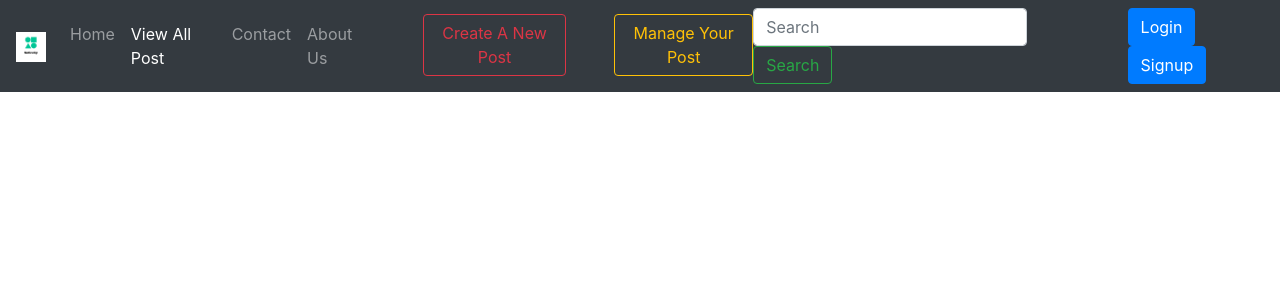
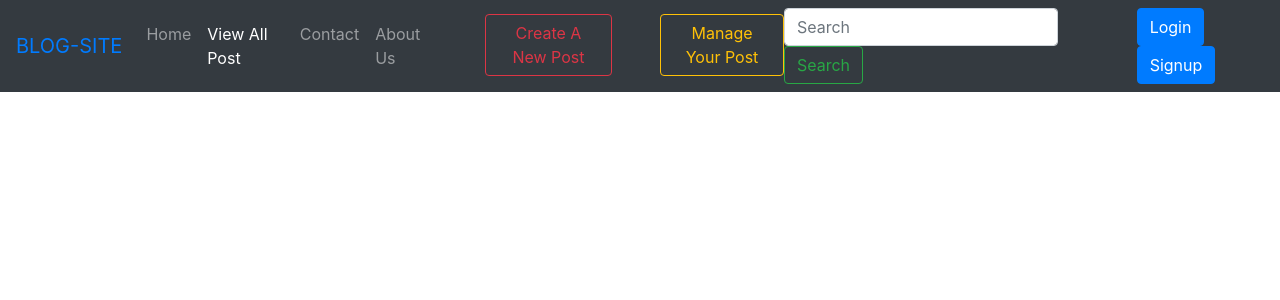
Before and after one commit to santoshkpatro/blogsite-one, a Django app: page /blog/ in a window 1280 px wide. Shown: the top 300 px of the page. Run offline with Django 3.2, Linux system fonts and the light colour scheme; data that the repository does not hold is empty; some libraries are stand-ins or nearby versions.

Commit message:
Logo replaced with text

```diff
--- a/templates/base.html
+++ b/templates/base.html
@@ -19,7 +19,7 @@
 <body>
   <!-- navbar -->
   <nav class="navbar navbar-expand-lg navbar-dark bg-dark">
-    <a class="navbar-brand" href="#"><img src="{% static '../static/images/logo.png' %}" alt="My logo" height="30"></a>
+    <a class="navbar-brand text-primary" href="#">BLOG-SITE</a>
     <button class="navbar-toggler" type="button" data-toggle="collapse" data-target="#navbarSupportedContent"
       aria-controls="navbarSupportedContent" aria-expanded="false" aria-label="Toggle navigation">
       <span class="navbar-toggler-icon"></span>
```
